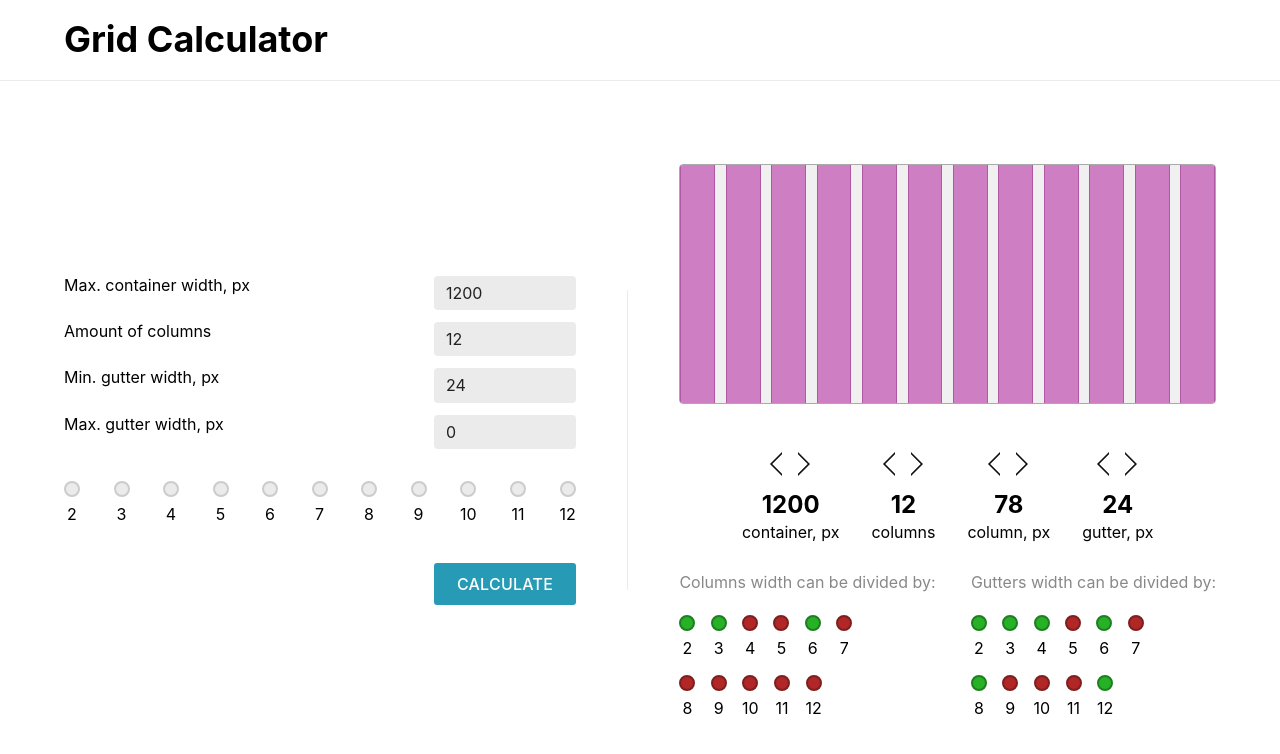
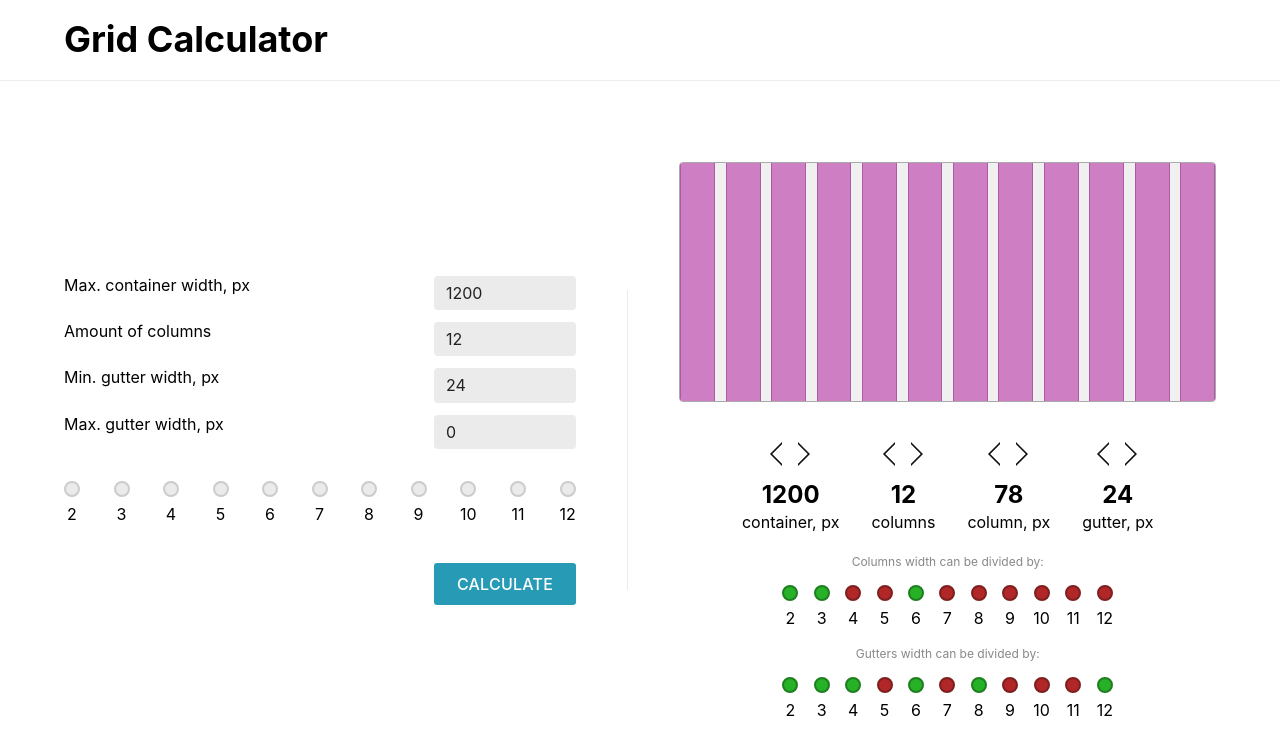
Before and after one commit to ivano-vvv/grid-calculator, a React (Create React App) app: page / in a window 1280 px wide. Shown: the top 754 px of the page. Built offline with nearby package versions, Linux system fonts and the light colour scheme.

Commit message:
indicators block layout updated

```diff
--- a/src/components/dividers-block.css
+++ b/src/components/dividers-block.css
@@ -1,24 +1,33 @@
 .dividers-block {
-  margin-top: 4vh;
   display: flex;
-  justify-content: space-between;
+  flex-direction: column;
+  align-items: center;
   width: 100%;
 }
 
+.dividers-block__group {
+  margin-bottom: 20px;
+}
+
+.dividers-block__group:last-child {
+  margin-bottom: 0;
+}
+
 .dividers-block__label {
-  margin-bottom: 24px;
+  margin-bottom: 16px;
+  font-size: 12px;
   color: #888888;
+  text-align: center;
 }
 
 .dividers-block__indicators-panel {
   display: flex;
-  flex-wrap: wrap;
-  margin-top: 2vh;
-  width: 16vw;
-  height: 102px;
-  align-content: space-between;
 }
 
 .dividers-block__indicator {
   margin-right: 1.2vw;
 }
+
+.dividers-block__indicator:last-child {
+  margin-right: 0;
+}
--- a/src/components/dividers-block.jsx
+++ b/src/components/dividers-block.jsx
@@ -5,7 +5,7 @@ import "./dividers-block.css";
 export default function DividersBlock(props) {
   return (
     <div className={"dividers-block " + props.className}>
-      <div className="dividers-block__column">
+      <div className="dividers-block__column dividers-block__group">
         <p className="text dividers-block__label">
           Columns width can be divided by:
         </p>
@@ -22,7 +22,7 @@ export default function DividersBlock(props) {
           })}
         </div>
       </div>
-      <div className="dividers-block__gutter">
+      <div className="dividers-block__gutter dividers-block__group">
         <p className="text dividers-block__label">
           Gutters width can be divided by:
         </p>
--- a/src/components/grid-config-panel.css
+++ b/src/components/grid-config-panel.css
@@ -1,6 +1,6 @@
 .grid-config-panel {
   display: flex;
-  margin-top: 6vh;
+  margin-bottom: 3vh;
 }
 
 .grid-config-panel__result-value {
--- a/src/components/grid-preview.css
+++ b/src/components/grid-preview.css
@@ -8,6 +8,7 @@
   border: 1px solid #aaaaaa;
   box-sizing: border-box;
   border-radius: 4px;
+  margin-bottom: 5vh;
 }
 
 .grid-preview__column {
```
